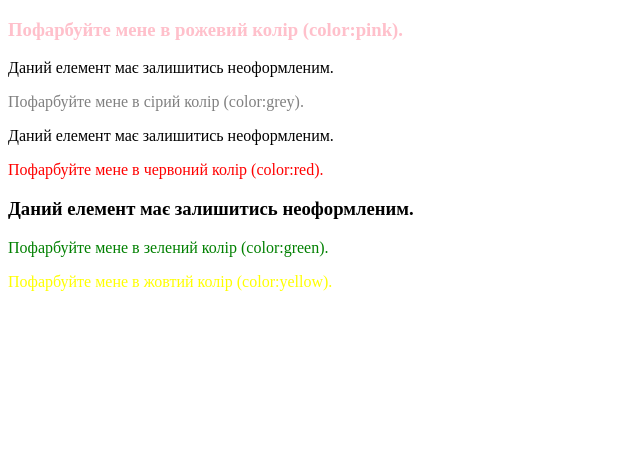
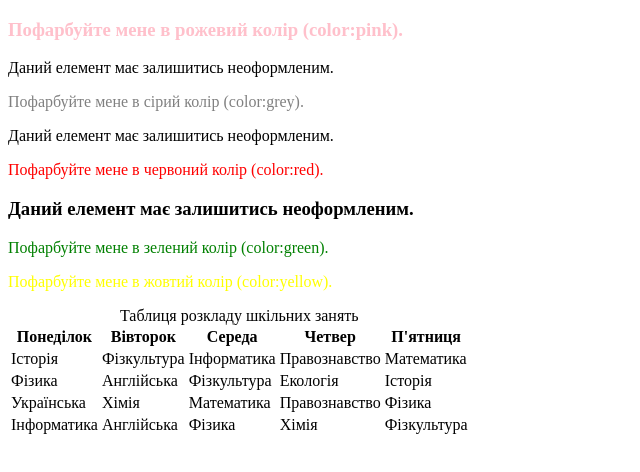
Before and after one commit to Registr3tioni/hw8, a plain HTML site: page index.html in a window 1280 px wide. Shown: the whole page, without its empty margins (0-640 px from the left). Drawn offline with Linux system fonts and the light colour scheme.

Commit message:
index.html 8.2

```diff
--- a/index.html
+++ b/index.html
@@ -17,5 +17,50 @@
         <p>Пофарбуйте мене в зелений колір (color:green).</p>
         <p class="yellow">Пофарбуйте мене в жовтий колір (color:yellow).</p>
       </div>
+
+    <table>
+        <caption>
+            Таблиця розкладу шкільних занять
+        </caption>
+        <thead>
+            <tr>
+                <th>Понеділок</th>
+                <th>Вівторок</th>
+                <th>Середа</th>
+                <th>Четвер</th>
+                <th>П'ятниця</th>
+            </tr>
+        </thead>
+        <tbody>
+            <tr>
+                <td>Історія</td>
+                <td>Фізкультура</td>
+                <td>Інформатика</td>
+                <td>Правознавство</td>
+                <td>Математика</td>
+            </tr>
+            <tr>
+                <td>Фізика</td>
+                <td>Англійська</td>
+                <td>Фізкультура</td>
+                <td>Екологія</td>
+                <td>Історія</td>
+            </tr>
+            <tr>
+                <td>Українська</td>
+                <td>Хімія</td>
+                <td>Математика</td>
+                <td>Правознавство</td>
+                <td>Фізика</td>
+            </tr>
+            <tr>
+                <td>Інформатика</td>
+                <td>Англійська</td>
+                <td>Фізика</td>
+                <td>Хімія</td>
+                <td>Фізкультура</td>
+            </tr>
+        </tbody>
+    </table>
 </body>
 </html>
```
